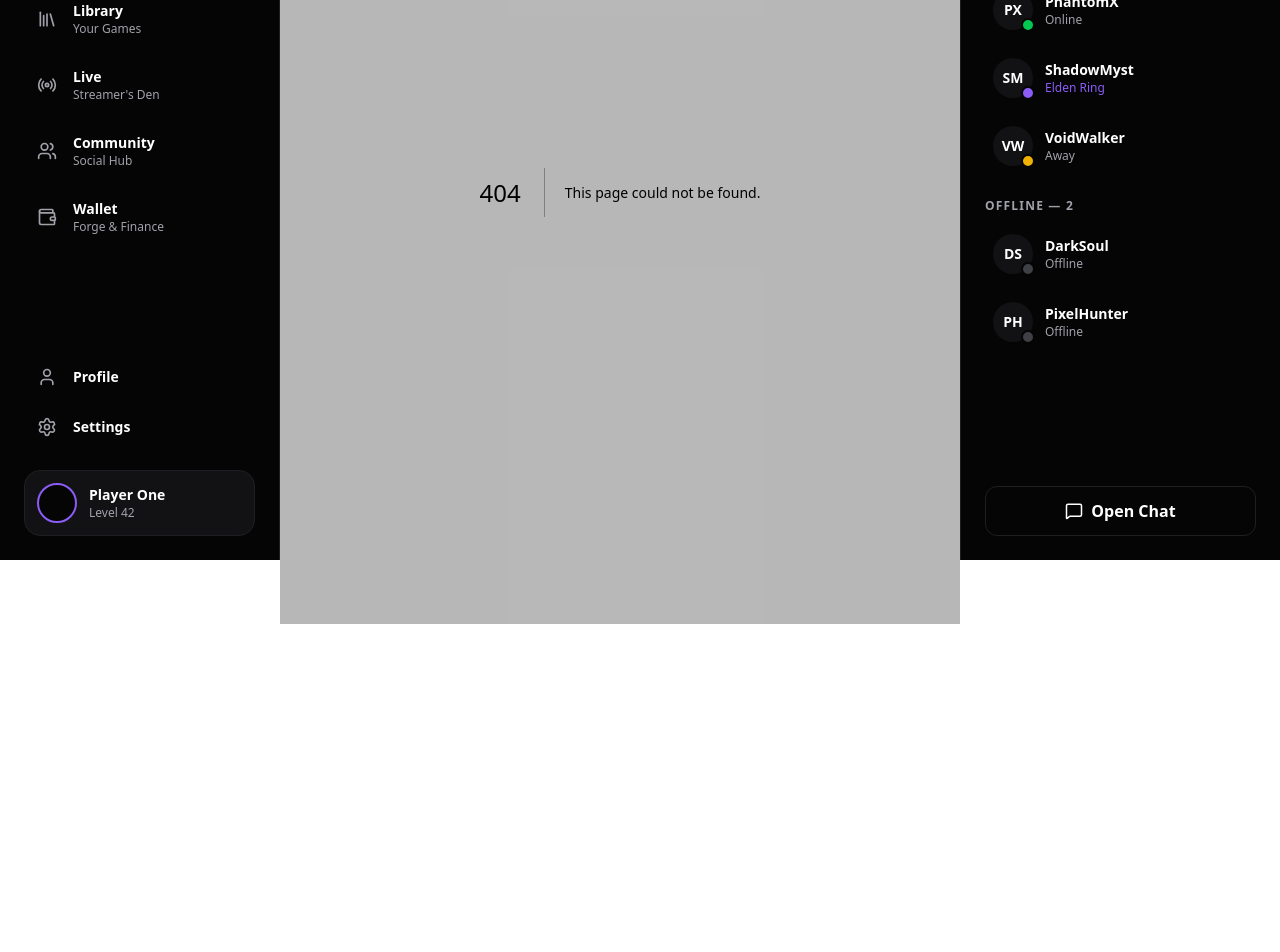
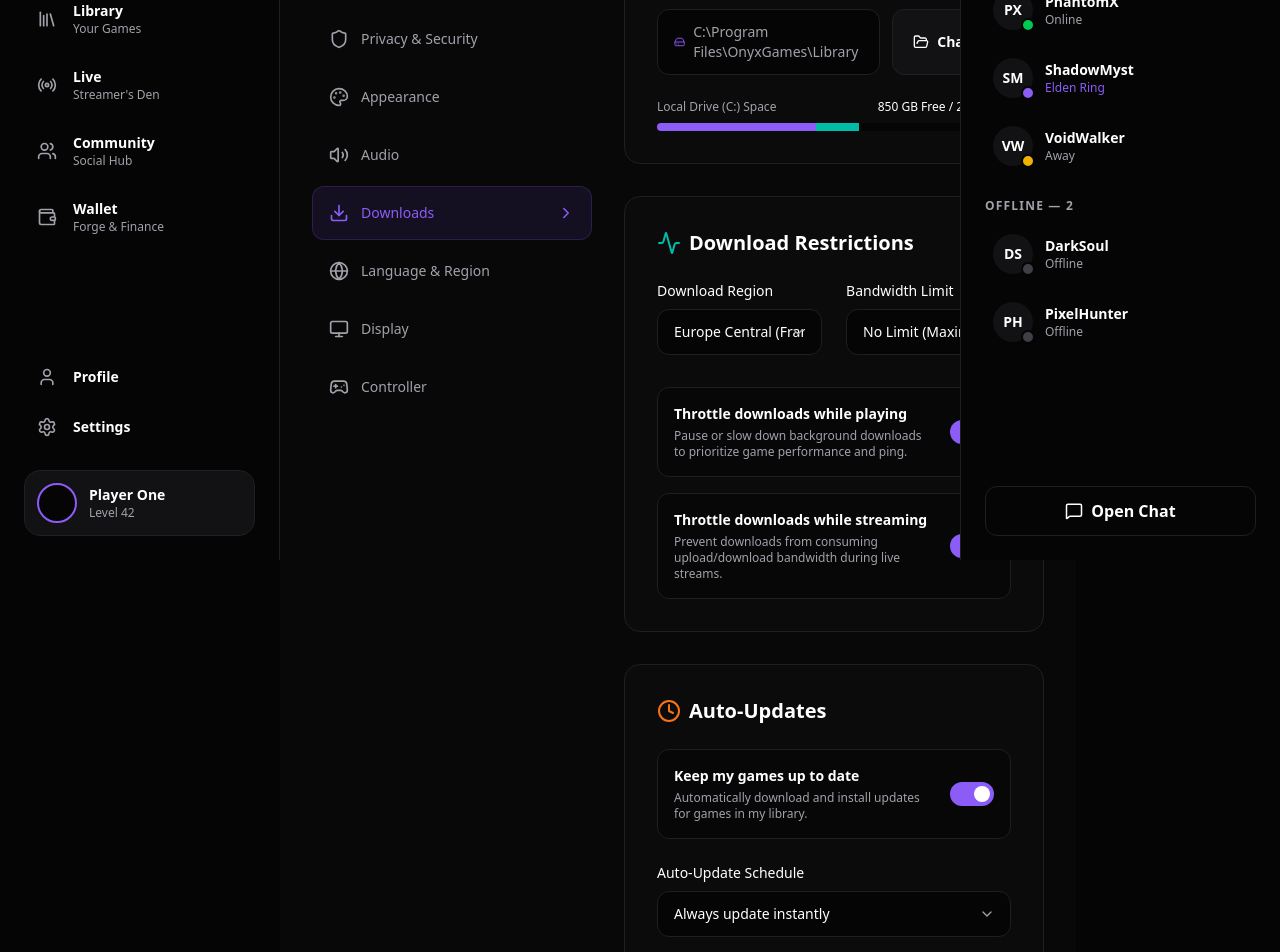
Before and after one commit to turanhsnv-dev/onyx-ecosystem, a Next.js app: page /settings/downloads in a window 1280 px wide. Before the commit this address had no page. Shown: the part 240-1192 px from the top of the page. Before the commit the page ends 864 px from the top, so only its background shows below. Built offline with nearby package versions, Linux system fonts and the light colour scheme.

Commit message:
feat: implement downloads settings page with storage, bandwidth, and update configurations

```diff
--- /dev/null
+++ b/src/app/settings/downloads/page.tsx
@@ -0,0 +1,146 @@
+"use client";
+import { useState } from "react";
+import { Download, HardDrive, FolderOpen, Activity, Clock, ChevronDown } from "lucide-react";
+
+// Təkrar istifadə edəcəyimiz Toggle Komponenti
+const ToggleRow = ({ title, description, defaultChecked }: { title: string, description: string, defaultChecked: boolean }) => {
+  const [isOn, setIsOn] = useState(defaultChecked);
+
+  return (
+    <div className="flex items-center justify-between p-4 bg-background/50 border border-border rounded-xl">
+      <div className="flex flex-col gap-1 pr-4">
+        <span className="font-bold text-white text-sm">{title}</span>
+        <span className="text-xs text-text-muted">{description}</span>
+      </div>
+
+      <button
+        onClick={() => setIsOn(!isOn)}
+        className={`relative w-11 h-6 rounded-full transition-colors duration-300 ease-in-out shrink-0 focus:outline-none ${isOn ? "bg-primary" : "bg-surface border border-border"
+          }`}
+      >
+        <span
+          className={`absolute top-1 left-1 bg-white w-4 h-4 rounded-full transition-transform duration-300 ease-in-out ${isOn ? "translate-x-5" : "translate-x-0"
+            }`}
+        />
+      </button>
+    </div>
+  );
+};
+
+export default function DownloadsPage() {
+  return (
+    <div className="flex flex-col gap-8">
+
+      {/* 1. Storage & Installation */}
+      <div className="bg-surface/30 border border-border rounded-2xl p-8">
+        <h3 className="text-xl font-bold text-white mb-6 flex items-center gap-2">
+          <HardDrive className="text-primary" size={24} /> Storage & Installation
+        </h3>
+
+        <div className="flex flex-col gap-4">
+          <div className="flex flex-col gap-2">
+            <label className="text-sm font-medium text-white">Default Install Location</label>
+            <div className="flex gap-3">
+              <div className="flex-1 bg-background border border-border rounded-xl px-4 py-3 text-sm text-text-muted flex items-center gap-2">
+                <HardDrive size={16} className="text-primary" />
+                C:\Program Files\OnyxGames\Library
+              </div>
+              <button className="bg-surface border border-border hover:border-primary/50 text-white px-5 py-3 rounded-xl text-sm font-bold transition-colors flex items-center gap-2 shrink-0">
+                <FolderOpen size={16} /> Change
+              </button>
+            </div>
+          </div>
+
+          <div className="mt-2">
+            <div className="flex justify-between text-xs mb-2">
+              <span className="text-text-muted">Local Drive (C:) Space</span>
+              <span className="text-white font-medium">850 GB Free / 2 TB Total</span>
+            </div>
+            <div className="w-full bg-background rounded-full h-2 flex overflow-hidden">
+              <div className="bg-primary h-full" style={{ width: '45%' }} title="Games" />
+              <div className="bg-teal-500 h-full" style={{ width: '12%' }} title="System" />
+            </div>
+          </div>
+        </div>
+      </div>
+
+      {/* 2. Download Restrictions (Sürət və Limitlər) */}
+      <div className="bg-surface/30 border border-border rounded-2xl p-8">
+        <h3 className="text-xl font-bold text-white mb-6 flex items-center gap-2">
+          <Activity className="text-teal-500" size={24} /> Download Restrictions
+        </h3>
+
+        <div className="flex flex-col gap-6">
+          <div className="grid grid-cols-1 md:grid-cols-2 gap-6">
+            <div className="flex flex-col gap-2">
+              <label className="text-sm font-medium text-white">Download Region</label>
+              <div className="relative">
+                <select className="w-full bg-background border border-border rounded-xl px-4 py-3 text-sm text-white outline-none focus:border-primary/50 transition-colors appearance-none cursor-pointer">
+                  <option>Europe Central (Frankfurt)</option>
+                  <option>Europe West (London)</option>
+                  <option>US East (New York)</option>
+                  <option>Asia (Tokyo)</option>
+                </select>
+                <ChevronDown size={16} className="absolute right-4 top-1/2 -translate-y-1/2 text-text-muted pointer-events-none" />
+              </div>
+            </div>
+
+            <div className="flex flex-col gap-2">
+              <label className="text-sm font-medium text-white">Bandwidth Limit</label>
+              <div className="relative">
+                <select className="w-full bg-background border border-border rounded-xl px-4 py-3 text-sm text-white outline-none focus:border-primary/50 transition-colors appearance-none cursor-pointer">
+                  <option>No Limit (Maximum Speed)</option>
+                  <option>50 MB/s</option>
+                  <option>25 MB/s</option>
+                  <option>10 MB/s</option>
+                </select>
+                <ChevronDown size={16} className="absolute right-4 top-1/2 -translate-y-1/2 text-text-muted pointer-events-none" />
+              </div>
+            </div>
+          </div>
+
+          <div className="flex flex-col gap-4 mt-2">
+            <ToggleRow
+              title="Throttle downloads while playing"
+              description="Pause or slow down background downloads to prioritize game performance and ping."
+              defaultChecked={true}
+            />
+            <ToggleRow
+              title="Throttle downloads while streaming"
+              description="Prevent downloads from consuming upload/download bandwidth during live streams."
+              defaultChecked={true}
+            />
+          </div>
+        </div>
+      </div>
+
+      {/* 3. Auto-Updates */}
+      <div className="bg-surface/30 border border-border rounded-2xl p-8">
+        <h3 className="text-xl font-bold text-white mb-6 flex items-center gap-2">
+          <Clock className="text-[#f97316]" size={24} /> Auto-Updates
+        </h3>
+
+        <div className="flex flex-col gap-6">
+          <ToggleRow
+            title="Keep my games up to date"
+            description="Automatically download and install updates for games in my library."
+            defaultChecked={true}
+          />
+
+          <div className="flex flex-col gap-2">
+            <label className="text-sm font-medium text-white">Auto-Update Schedule</label>
+            <div className="relative">
+              <select className="w-full bg-background border border-border rounded-xl px-4 py-3 text-sm text-white outline-none focus:border-primary/50 transition-colors appearance-none cursor-pointer">
+                <option>Always update instantly</option>
+                <option>Only update between 12:00 AM and 6:00 AM</option>
+                <option>Ask before downloading large updates (5GB)</option>
+              </select>
+              <ChevronDown size={16} className="absolute right-4 top-1/2 -translate-y-1/2 text-text-muted pointer-events-none" />
+            </div>
+          </div>
+        </div>
+      </div>
+
+    </div>
+  );
+}
```
